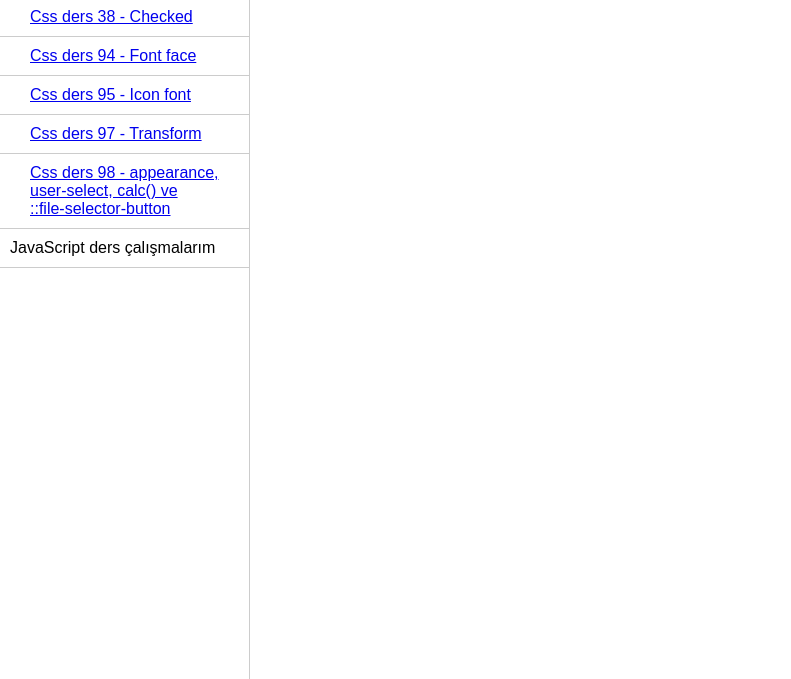
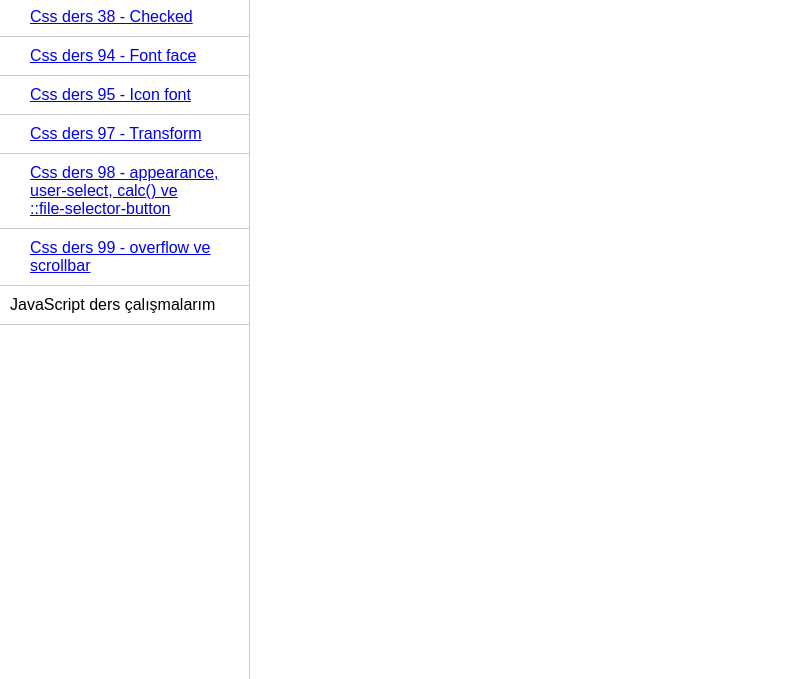
Before and after one commit to YakupNas/Calismalarim, a plain HTML site: page index.html in a window 1280 px wide. Both pictures are taken after a click on the label "Css ders çalışmalarım". Shown: the part 121-800 px from the top of the page, without its empty margins (0-791 px from the left). Drawn offline with Linux system fonts and the light colour scheme.

Commit message:
index e css çalışmalarım eklendi

```diff
--- a/index.html
+++ b/index.html
@@ -22,6 +22,7 @@
                         <li><a href="./staj-calisma/css_ders-95-icon_font/index.html" target="frame1">Css ders 95 - Icon font</a></li>
                         <li><a href="./staj-calisma/css_ders-97-transform/index.html" target="frame1">Css ders 97 - Transform</a></li>
                         <li><a href="./staj-calisma/css_ders-98/index.html" target="frame1">Css ders 98 - appearance, user-select, calc() ve <br> ::file-selector-button </a></li>
+                        <li><a href="./staj-calisma/css_ders-99-overflow_ve_scrollbar/index.html" target="frame1">Css ders 99 - overflow ve scrollbar</a></li>
                     </ul>
                 </li>
                 <li>
```
